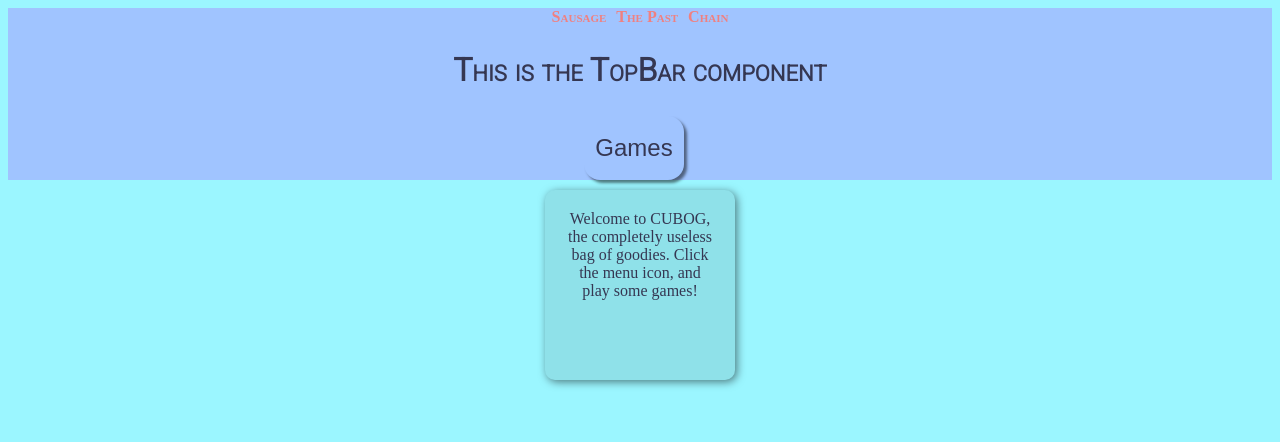
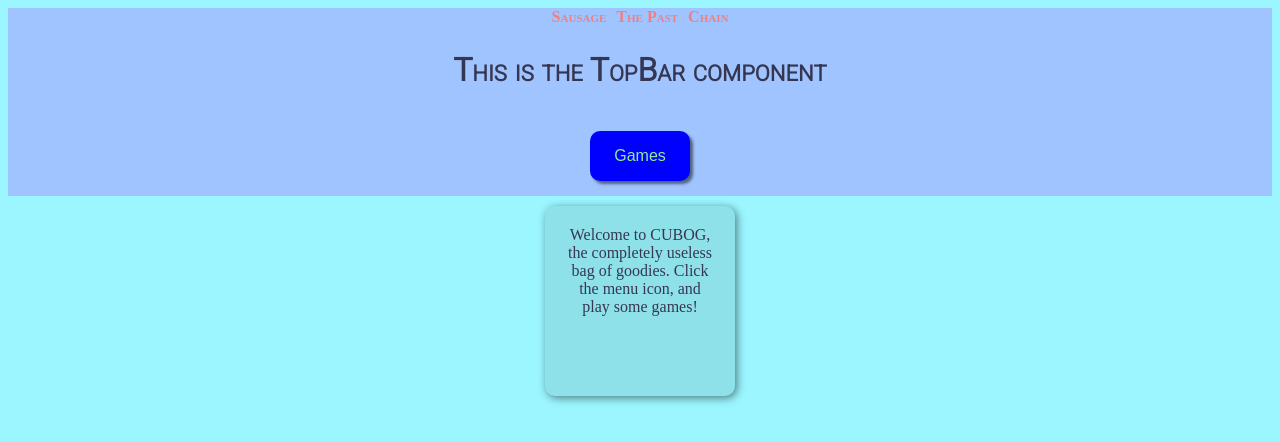
Before and after one commit to BNag87/cubog, a React (Create React App) app: page / in a window 1280 px wide. Shown: the top 442 px of the page. Built offline with nearby package versions, Linux system fonts and the light colour scheme.

Commit message:
Styling object added

```diff
--- a/src/components/C-Topbar.js
+++ b/src/components/C-Topbar.js
@@ -8,6 +8,10 @@
 
 //useState to control top drawer component
 const [drawerOpen, set_drawerOpen] = useState(false)
+
+const marginStyle = {
+    margin: "15px"
+}
 
     return(
         <>
@@ -22,9 +26,13 @@
                 <h1>This is the TopBar component</h1>
             </div>
 
-            <IconButton sx={{ width: "100px", height: "64px", borderRadius: 4,}} size="medium" edge="start"  color="inherit" aria-label="logo" onClick={() => set_drawerOpen(true)}>
+            {/* <IconButton sx={{ width: "100px", height: "64px", borderRadius: 4,}} size="medium" edge="start"  color="inherit" aria-label="logo" onClick={() => set_drawerOpen(true)}>
                 Games
-            </IconButton>
+            </IconButton> */}
+
+            <button className="optBtn" style={marginStyle} onClick={() => set_drawerOpen(true)}>
+                Games
+            </button>
 
             <Drawer anchor="top" open={drawerOpen} onClose={() => set_drawerOpen(false)}>
                 <Box p={2} width="100%" textAlign="left" role="presentation">
```
